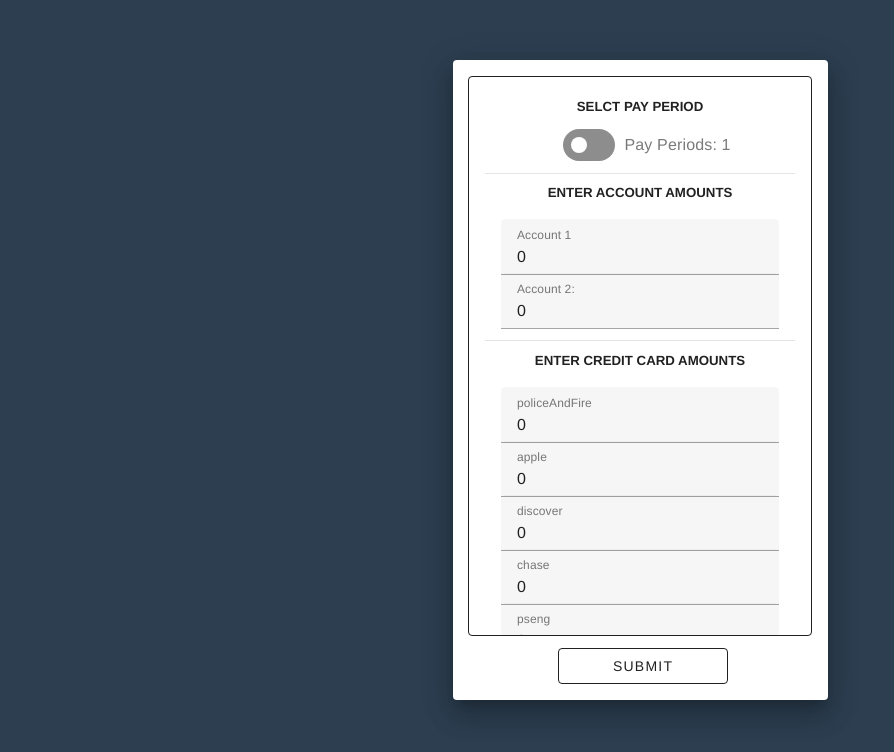
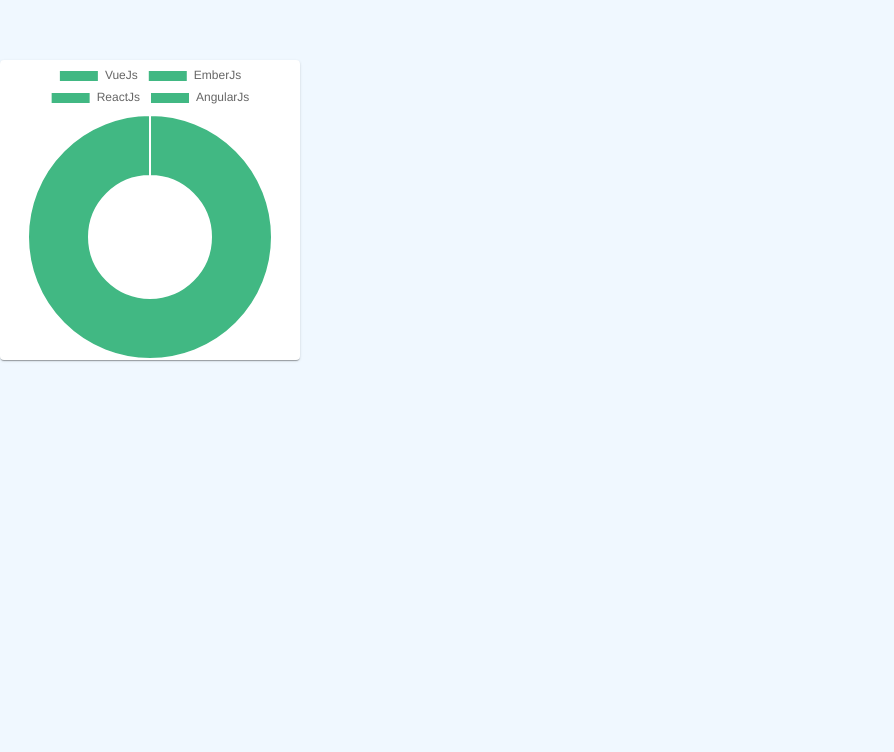
Before and after one commit to ORBaylor/BudgetApp-Version-3, a Vue app: page / in a window 1280 px wide. Shown: the top 752 px of the page, without its empty margins (0-894 px from the left). Built offline with nearby package versions, Linux system fonts and the light colour scheme.

Commit message:
Implimented Doughnut chart demo

```diff
--- a/package.json
+++ b/package.json
@@ -7,8 +7,11 @@
     "build": "vue-cli-service build"
   },
   "dependencies": {
+    "chart.js": "^4.3.0",
+    "chartjs-plugin-datalabels": "^2.2.0",
     "core-js": "^3.8.3",
     "vue": "^3.2.13",
+    "vue-chartjs": "^5.2.0",
     "vue-router": "^4.0.3",
     "vuetify": "^3.3.3",
     "vuex": "^4.1.0"
--- a/src/App.vue
+++ b/src/App.vue
@@ -7,7 +7,8 @@
 
 <style>
 body {
-  background-color: #2c3e50;
+  /* background-color: #2c3e50; */
+  background-color: aliceblue;
 }
 
 #app {
@@ -16,16 +17,19 @@ body {
   -moz-osx-font-smoothing: grayscale;
   text-align: center;
   color: #2c3e50;
+  background-color: aliceblue;
 }
 
 nav {
   padding: 30px;
-  background-color: #2c3e50;
+  /* background-color: #2c3e50; */
+  background-color: aliceblue;
 }
 
 nav a {
   font-weight: bold;
-  color: #2c3e50;
+  /* color: #2c3e50; */
+  background-color: aliceblue;
 }
 
 nav a.router-link-exact-active {
--- /dev/null
+++ b/src/Types/CreditCardNames.ts
@@ -0,0 +1,5 @@
+
+
+type CreditCardNames = 'policeAndFire' | 'apple' | 'discover' | 'chase' | 'pseng'
+
+export default CreditCardNames
--- /dev/null
+++ b/src/components/ChartView.vue
@@ -0,0 +1,46 @@
+<template>
+    <div>
+        <v-card width="300px">
+            <Doughnut :data="Data" :options="chartOptions" />
+        </v-card>
+
+    </div>
+</template>
+
+<script lang="ts">
+import { defineComponent } from 'vue'
+import { Doughnut } from 'vue-chartjs'
+import { Chart as ChartJS, ArcElement, Tooltip, Legend } from 'chart.js'
+
+ChartJS.register(ArcElement, Tooltip, Legend)
+
+
+export default defineComponent({
+    name: 'DoughnutChart',
+    components: { Doughnut },
+    setup() {
+
+
+        return {}
+    },
+    data() {
+        return {
+            Data: {
+                labels: ['VueJs', 'EmberJs', 'ReactJs', 'AngularJs'],
+                datasets: [
+                    {
+                        backgroundColor: ['#41B883', '#E46651', '#00D8FF', '#DD1B16'],
+                        data: [60]
+                    }
+                ]
+            },
+            chartOptions: {
+                responsive: true,
+                maintainAspectRatio: false
+            }
+        }
+    }
+})
+</script>
+
+<style scoped></style>
--- a/src/main.ts
+++ b/src/main.ts
@@ -1,6 +1,8 @@
 import { createApp } from 'vue'
 
 import App from './App.vue'
+
+
 // Vuetify
 import 'vuetify/styles'
 import { createVuetify } from 'vuetify'
@@ -15,5 +17,8 @@ const vuetify = createVuetify({
 
 import router from './router'
 import store from './store'
+import Chart from 'chart.js';
+import 'chartjs-plugin-datalabels';
+
 
 createApp(App).use(store).use(router).use(vuetify).mount('#app')
--- a/src/views/HomeView.vue
+++ b/src/views/HomeView.vue
@@ -1,7 +1,8 @@
 <template>
   <div class="home">
     <!-- <img alt="Vue logo" src="../assets/logo.png"> -->
-    <CardAmountEntry></CardAmountEntry>
+    <!-- <CardAmountEntry></CardAmountEntry> -->
+    <ChartView></ChartView>
   </div>
 </template>
 
@@ -9,11 +10,13 @@
 import { defineComponent } from 'vue';
 import HelloWorld from '@/components/HelloWorld.vue'; // @ is an alias to /src
 import CardAmountEntry from '@/components/CardAmountEntry.vue';
+import ChartView from '@/components/ChartView.vue';
 
 export default defineComponent({
   name: 'HomeView',
   components: {
     CardAmountEntry,
+    ChartView
   },
 });
 </script>
```
Also changed, not shown: src/components/PieChart.vue (added), 1 other file (tests, documents, lock files or other folders).
